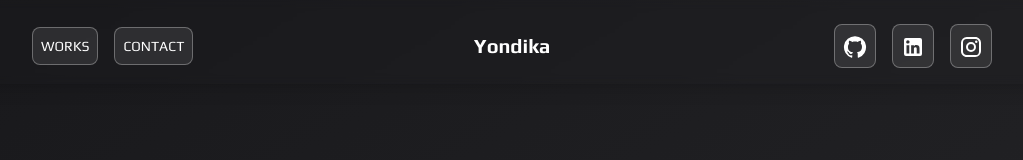
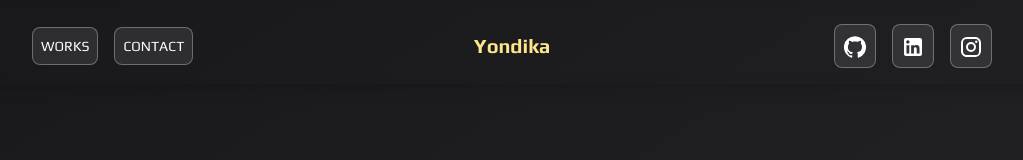
Before and after one commit to yondikavl/portfolio, a Next.js app: page / in a window 1280 px wide. Shown: the top 160 px of the page, without its empty margins (128-1151 px from the left). Built offline with nearby package versions, Linux system fonts and the light colour scheme.

Commit message:
fix(navbar). useState active menu

```diff
--- a/src/components/Navbar.jsx
+++ b/src/components/Navbar.jsx
@@ -13,6 +13,7 @@ const Navbar = ({ menu1, menu2 }) => {
 
   const [isMenu1Active, setMenu1Active] = useState(false);
   const [isMenu2Active, setMenu2Active] = useState(false);
+  const [isMenu3Active, setMenu3Active] = useState(true);
 
   return (
     <div className="Navbar">
@@ -24,6 +25,7 @@ const Navbar = ({ menu1, menu2 }) => {
               onClick={() => {
                 setMenu1Active(true);
                 setMenu2Active(false);
+                setMenu3Active(false);
               }}
               className={`text-sm bg-white/[.09] mr-4 p-2 rounded-lg border-[1px] border-white/[.3] hover:bg-white/[0.2] ${
                 isMenu1Active ? "bg-white/[0.2]" : ""
@@ -36,6 +38,7 @@ const Navbar = ({ menu1, menu2 }) => {
               onClick={() => {
                 setMenu1Active(false);
                 setMenu2Active(true);
+                setMenu3Active(false);
               }}
               className={`text-sm bg-white/[.09] p-2 rounded-lg border-[1px] border-white/[.3] hover:bg-white/[0.2] ${
                 isMenu2Active ? "bg-white/[0.2]" : ""
@@ -47,7 +50,14 @@ const Navbar = ({ menu1, menu2 }) => {
           <div className="flex justify-end lg:justify-center lg:w-60 items-center">
             <Link
               href="/"
-              className={"p-2 text-xl font-bold hover:text-amber-200"}
+              onClick={() => {
+                setMenu1Active(false);
+                setMenu2Active(false);
+                setMenu3Active(true);
+              }}
+              className={`p-2 text-xl font-bold hover:text-amber-200 ${
+                isMenu3Active ? "text-amber-200" : ""
+              }`}
             >
               Yondika
             </Link>
```
